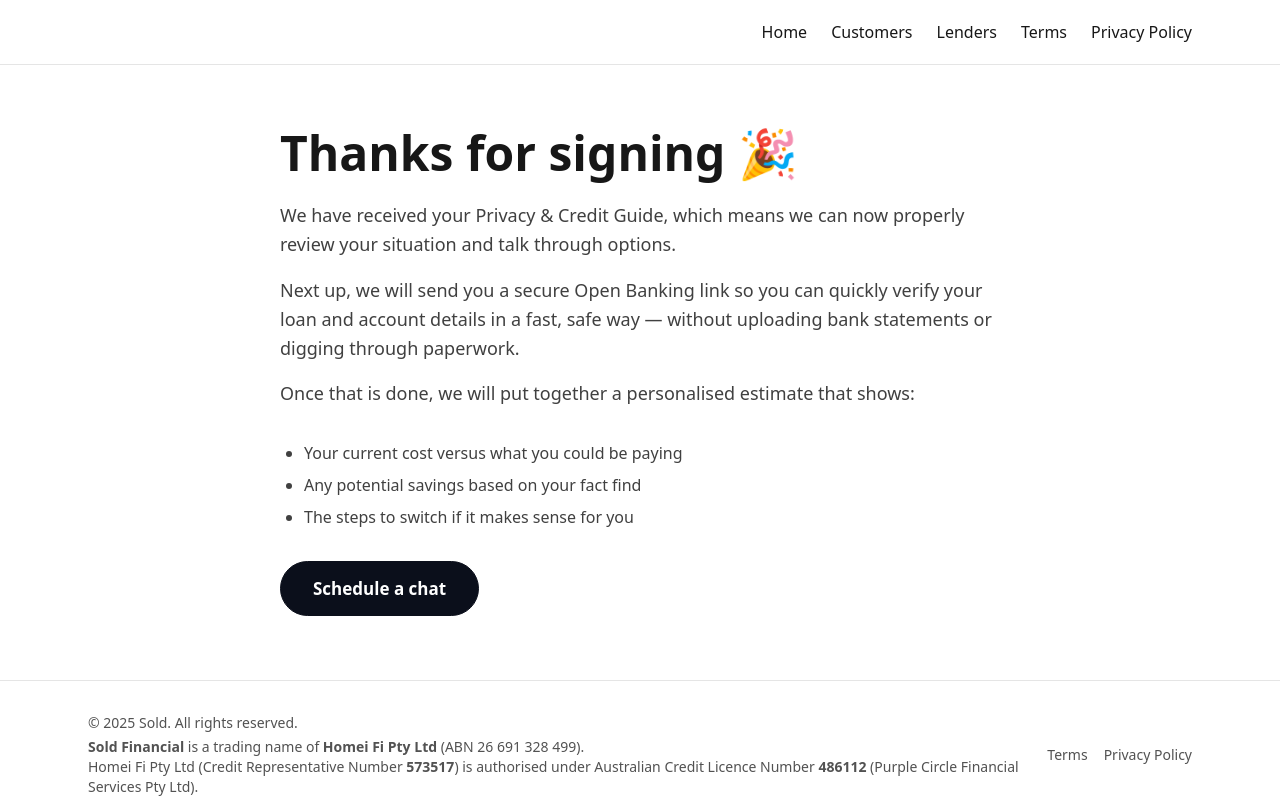
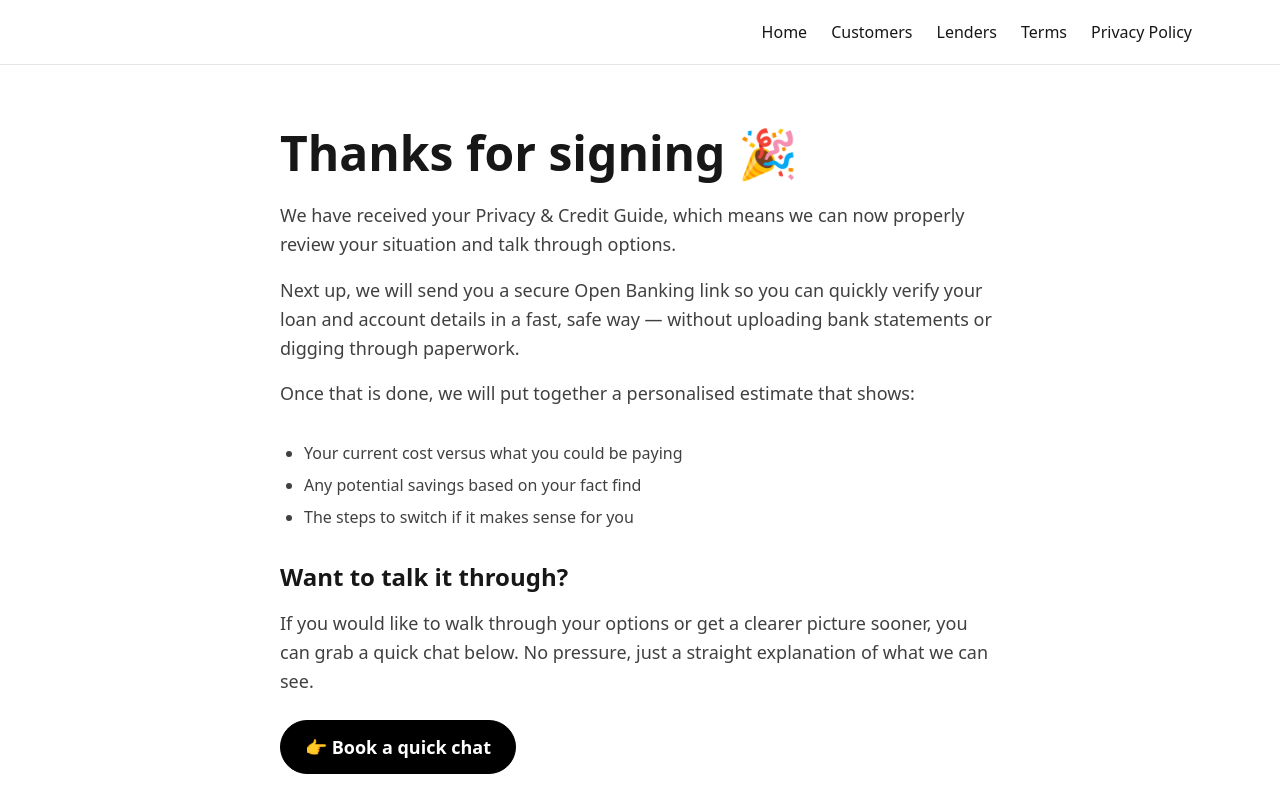
Before and after one commit to RukiDe/sold-nextjs, a Next.js app: page /refinance-success in a window 1280 px wide. Shown: the top 800 px of the page. Built offline with nearby package versions, Linux system fonts and the light colour scheme.

Commit message:
refinance success copy updates

```diff
--- a/app/refinance-success/page.tsx
+++ b/app/refinance-success/page.tsx
@@ -92,13 +92,20 @@ export default function RefinanceSuccessPage() {
         <li>The steps to switch if it makes sense for you</li>
       </ul>
 
+      <h2 className="text-2xl font-bold mb-4">Want to talk it through?</h2>
+
+      <p className="text-lg text-neutral-700 leading-relaxed mb-6">
+        If you would like to walk through your options or get a clearer picture
+        sooner, you can grab a quick chat below. No pressure, just a straight
+        explanation of what we can see.
+      </p>
+
       <a
-        href="https://calendly.com/rukid/sold-refi"
-        className="inline-block bg-[#0B0F1B] text-white font-semibold text-[17px]
-          rounded-full px-8 py-3.5 border border-[#0B0F1B]
-          hover:bg-white hover:text-black hover:border-black transition-all"
+        href="https://calendly.com/soldfinancial/intro"
+        target="_blank"
+        className="inline-block bg-black text-white font-semibold text-lg rounded-full px-6 py-3 hover:bg-white hover:text-black border border-black transition-all"
       >
-        Schedule a chat
+        👉 Book a quick chat
       </a>
     </main>
   );
--- a/app/refinance2-success/page.tsx
+++ b/app/refinance2-success/page.tsx
@@ -12,19 +12,19 @@ export default function Refinance2SuccessPage() {
           <section className="space-y-6 text-[17px] leading-relaxed text-[#1F2933]">
             <p>
               Your fact find has been submitted — thanks for taking the time to
-              do that. It gives me enough to understand your current setup and
+              do that. It gives us enough to understand your current setup and
               what might suit you better.
             </p>
 
             <p>
-              Before I can review your numbers or share lender options, I need
+              Before we can review your numbers or share lender options, we need
               your formal <strong>Privacy &amp; Credit Consent</strong>. This is a
               legal requirement and takes less than 20 seconds to sign.
             </p>
 
             <p>
               You&apos;ll receive an email shortly with your personalised consent
-              form. Once that&apos;s signed, I&apos;ll send your secure{" "}
+              form. Once that&apos;s signed, we&apos;ll send your secure{" "}
               <strong>Open Banking link</strong> so you can verify your data in
               a fast, safe way — without uploading statements + a link to have a chat.
             </p>
```
